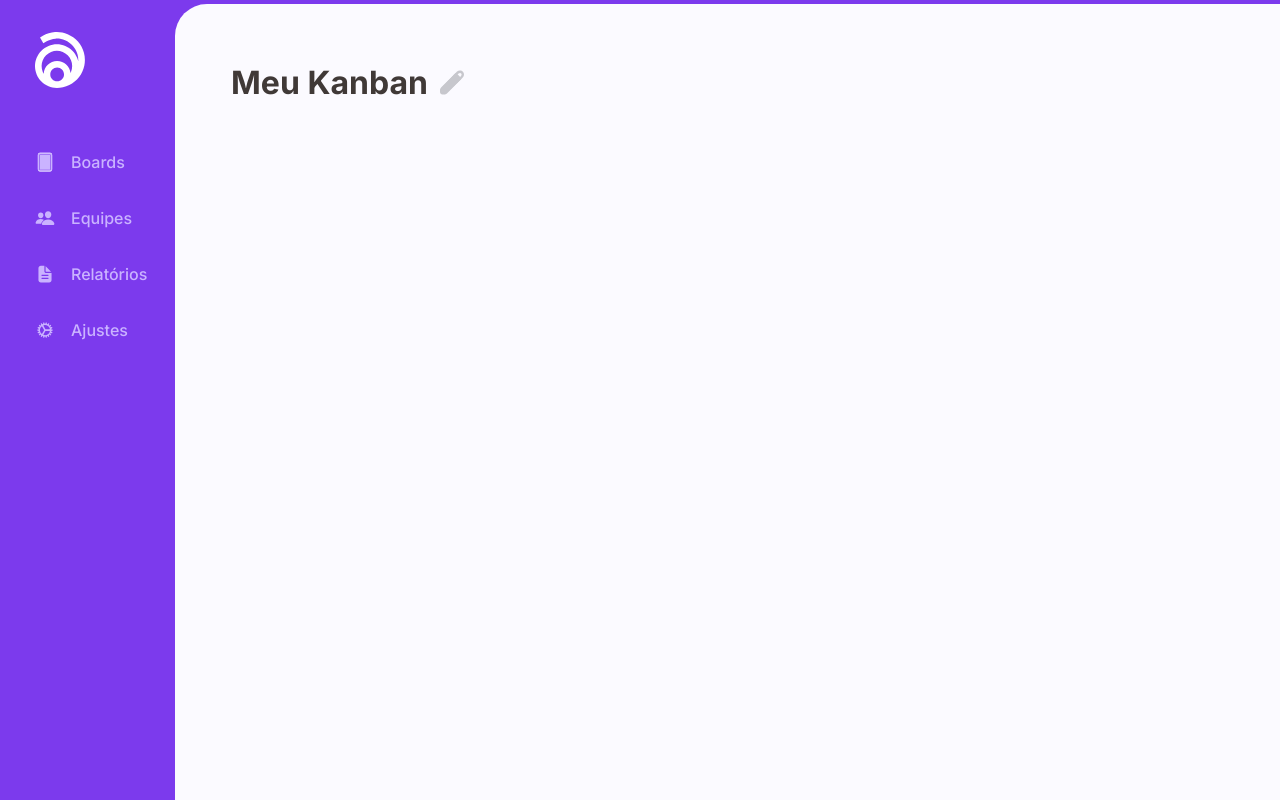
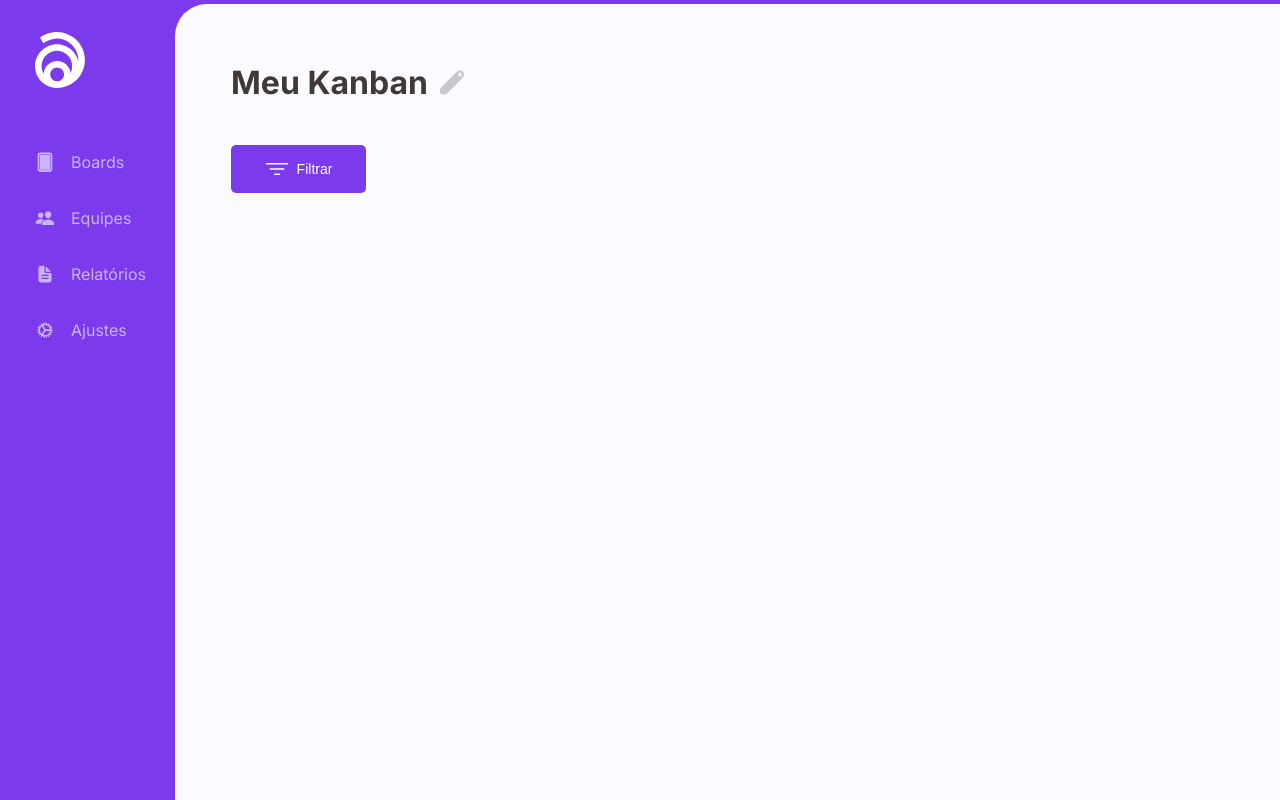
Before and after one commit to Guilherme-RNovaes/meu-kanban, a React (Create React App) app: page / in a window 1280 px wide. Built offline with nearby package versions, Linux system fonts and the light colour scheme.

Commit message:
Criação do filter button

```diff
--- a/src/App.css
+++ b/src/App.css
@@ -1,4 +1,4 @@
-@import url('https://fonts.googleapis.com/css2?family=Inter:wght@500;700&display=swap');
+@import url('https://fonts.googleapis.com/css2?family=Inter:wght@400;500;700&display=swap');
 
 * {
   padding: 0;
--- a/src/components/Board/index.jsx
+++ b/src/components/Board/index.jsx
@@ -1,15 +1,20 @@
 import React from 'react'
 import './styles.css'
+
+import Filter from '../Filter'
 
 import KanbanTitle from '../../img/kanban.svg'
 
 function Board() {
   return (
-    <div className='category-area'>
+    <div className='board-area'>
       <header className='kanban-title'>
         <h1>Meu Kanban</h1>
         <img src={KanbanTitle} alt="" />
       </header>
+      <div className="filter-area">
+        <Filter />
+      </div>
     </div>
   )
 }
--- a/src/components/Board/styles.css
+++ b/src/components/Board/styles.css
@@ -1,4 +1,4 @@
-.category-area {
+.board-area {
     background-color: #FBFAFF;
     height: 100%;
     margin-left: 27px;
--- /dev/null
+++ b/src/components/Filter/index.jsx
@@ -0,0 +1,17 @@
+import React from 'react'
+import './styles.css'
+
+import FilterImg from '../../img/filter.svg'
+
+function Filter() {
+  return (
+    <div className='filter-area'>
+        <button>
+            <img src={FilterImg} alt="" />
+            <p>Filtrar</p>
+        </button>
+    </div>
+  )
+}
+
+export default Filter
--- /dev/null
+++ b/src/components/Filter/styles.css
@@ -0,0 +1,20 @@
+.filter-area {
+    padding: 0 12px;
+    margin: 32px 0;
+}
+
+.filter-area button {
+    display: flex;
+    flex-direction: row;
+    align-items: center;
+    justify-content: center;
+    gap: 8px;
+    font-size: 14px;
+    font-weight: 400;
+    color: #ffffff;
+    background-color: #7C3AED;
+    border-radius: 5px;
+    border: none;
+    width: 135px;
+    height: 48px;
+}
```
Also changed, not shown: src/img/filter.svg (added).
